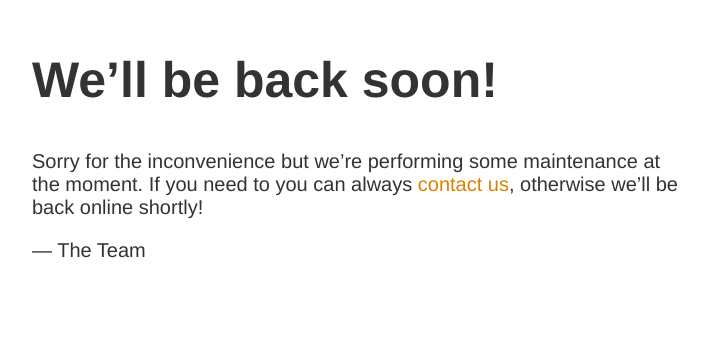
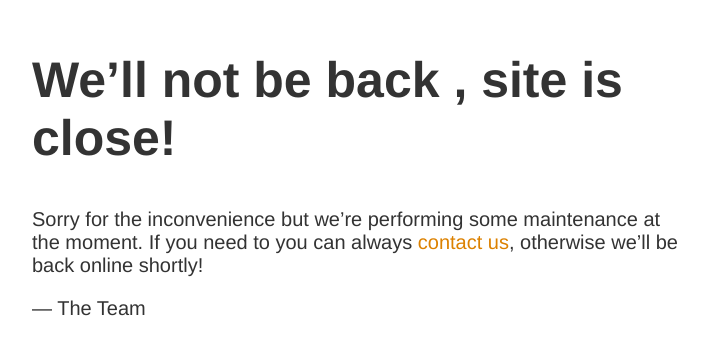
Before and after one commit to AhmedAtefGaber/ci-cd-nginx, a plain HTML site: page index.html in a window 1280 px wide. Shown: the part 149-504 px from the top of the page, without its empty margins (283-991 px from the left). Drawn offline with Linux system fonts and the light colour scheme.

Commit message:
update index.html

```diff
--- a/index.html
+++ b/index.html
@@ -10,7 +10,7 @@
 </style>
 
 <article>
-    <h1>We&rsquo;ll be back soon!</h1>
+    <h1>We&rsquo;ll not be back , site is close!</h1>
     <div>
         <p>Sorry for the inconvenience but we&rsquo;re performing some maintenance at the moment. If you need to you can always <a href="mailto:#">contact us</a>, otherwise we&rsquo;ll be back online shortly!</p>
         <p>&mdash; The Team</p>
```
